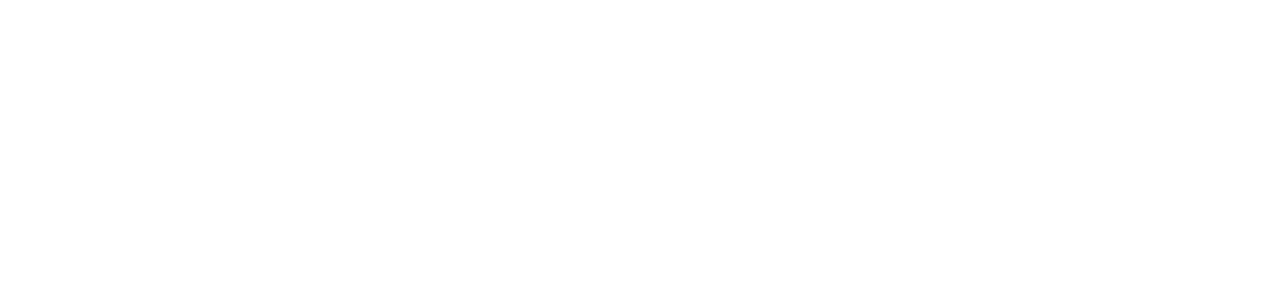
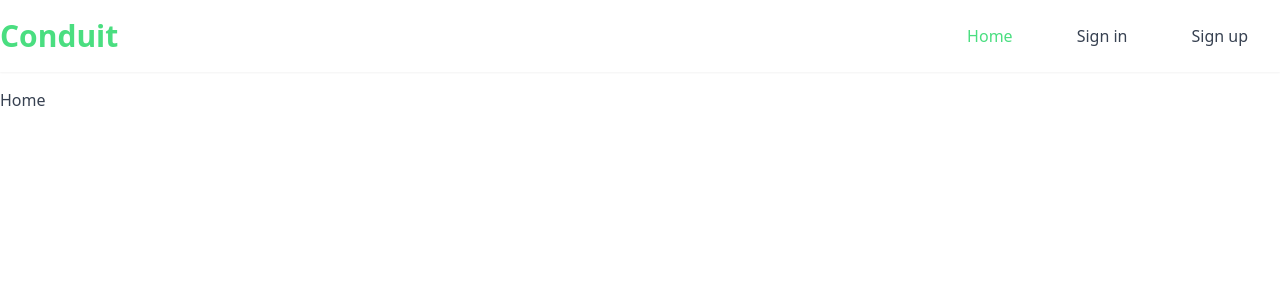
Before and after one commit to RajShringi/blog_app, a React (Create React App) app: page / in a window 1280 px wide. Shown: the top 300 px of the page. Built offline with nearby package versions, Linux system fonts and the light colour scheme.

Commit message:
add Header component and add Home route

```diff
--- a/src/components/App.js
+++ b/src/components/App.js
@@ -1,12 +1,17 @@
 import React from "react";
 import { BrowserRouter, Route, Switch } from "react-router-dom";
+import Header from "./Header";
+import Home from "./Home";
 class App extends React.Component {
   render() {
     return (
-      <div className="h-screen overflow-y-scroll">
+      <div className="h-screen overflow-y-scroll text-gray-700">
         <BrowserRouter>
+          <Header />
           <Switch>
-            <Route path="/" exact></Route>
+            <Route path="/" exact>
+              <Home />
+            </Route>
           </Switch>
         </BrowserRouter>
       </div>
--- /dev/null
+++ b/src/components/Header.js
@@ -0,0 +1,35 @@
+import { NavLink } from "react-router-dom";
+
+function Header() {
+  return (
+    <div className="py-4 mb-4 shadow-sm">
+      <header className="container mx-auto">
+        <nav className="flex justify-between items-center">
+          <NavLink exact to="/">
+            <h3 className="text-green-400 font-bold text-3xl cursor-pointer">
+              Conduit
+            </h3>
+          </NavLink>
+          <ul className="flex justify-between items-center">
+            <NavLink exact to="/" activeClassName="text-green-400">
+              <li className="mx-6 p-2 cursor-pointer hover:text-green-400">
+                Home
+              </li>
+            </NavLink>
+            <NavLink to="/singin" activeClassName="text-green-400">
+              <li className="mx-6 p-2 cursor-pointer hover:text-green-400">
+                Sign in
+              </li>
+            </NavLink>
+            <NavLink to="/signup" activeClassName="text-green-400">
+              <li className="mx-6 p-2 cursor-pointer hover:text-green-400">
+                Sign up
+              </li>
+            </NavLink>
+          </ul>
+        </nav>
+      </header>
+    </div>
+  );
+}
+export default Header;
--- /dev/null
+++ b/src/components/Home.js
@@ -0,0 +1,7 @@
+import React from "react";
+class Home extends React.Component {
+  render() {
+    return <h1>Home</h1>;
+  }
+}
+export default Home;
```
